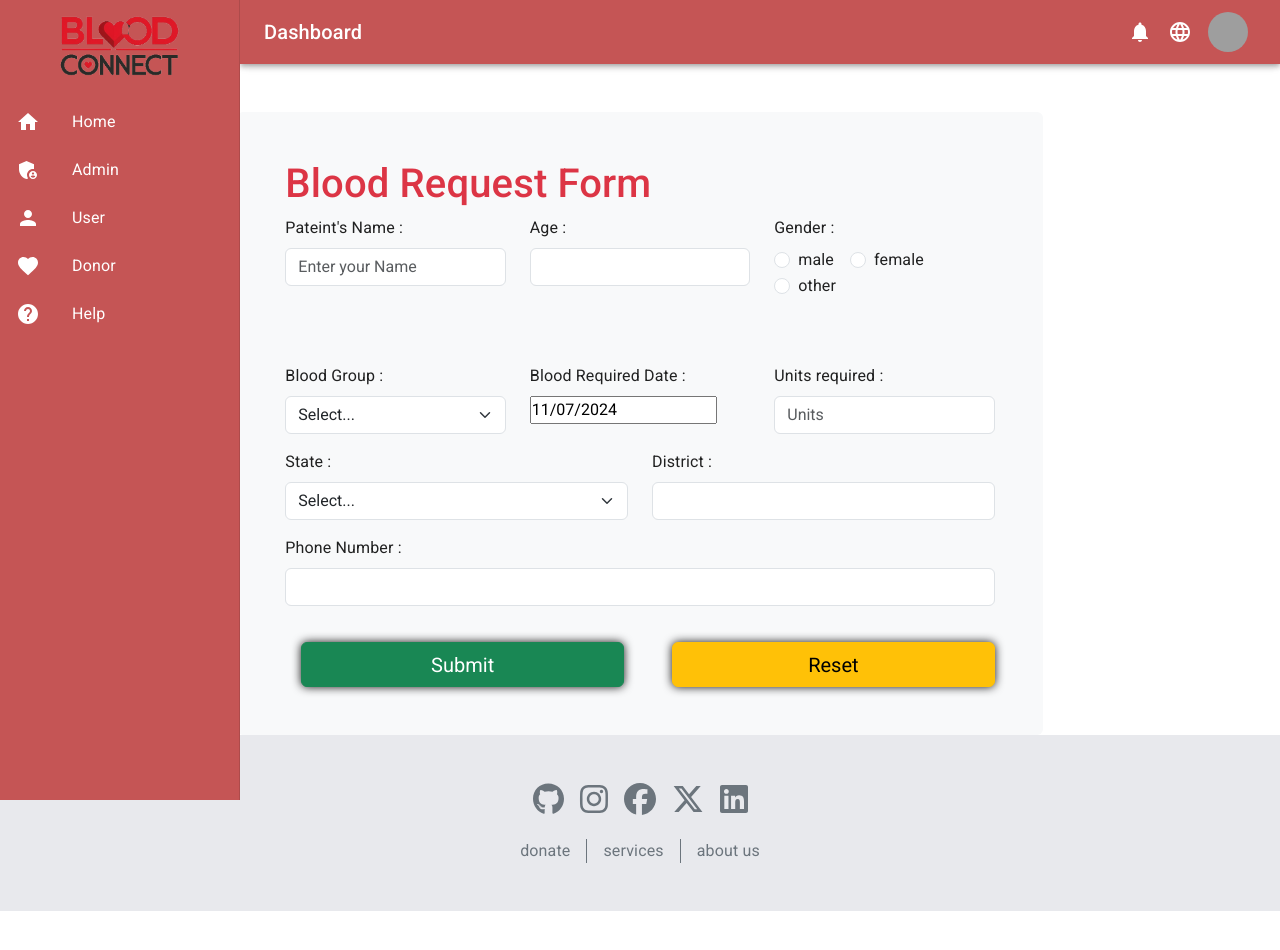
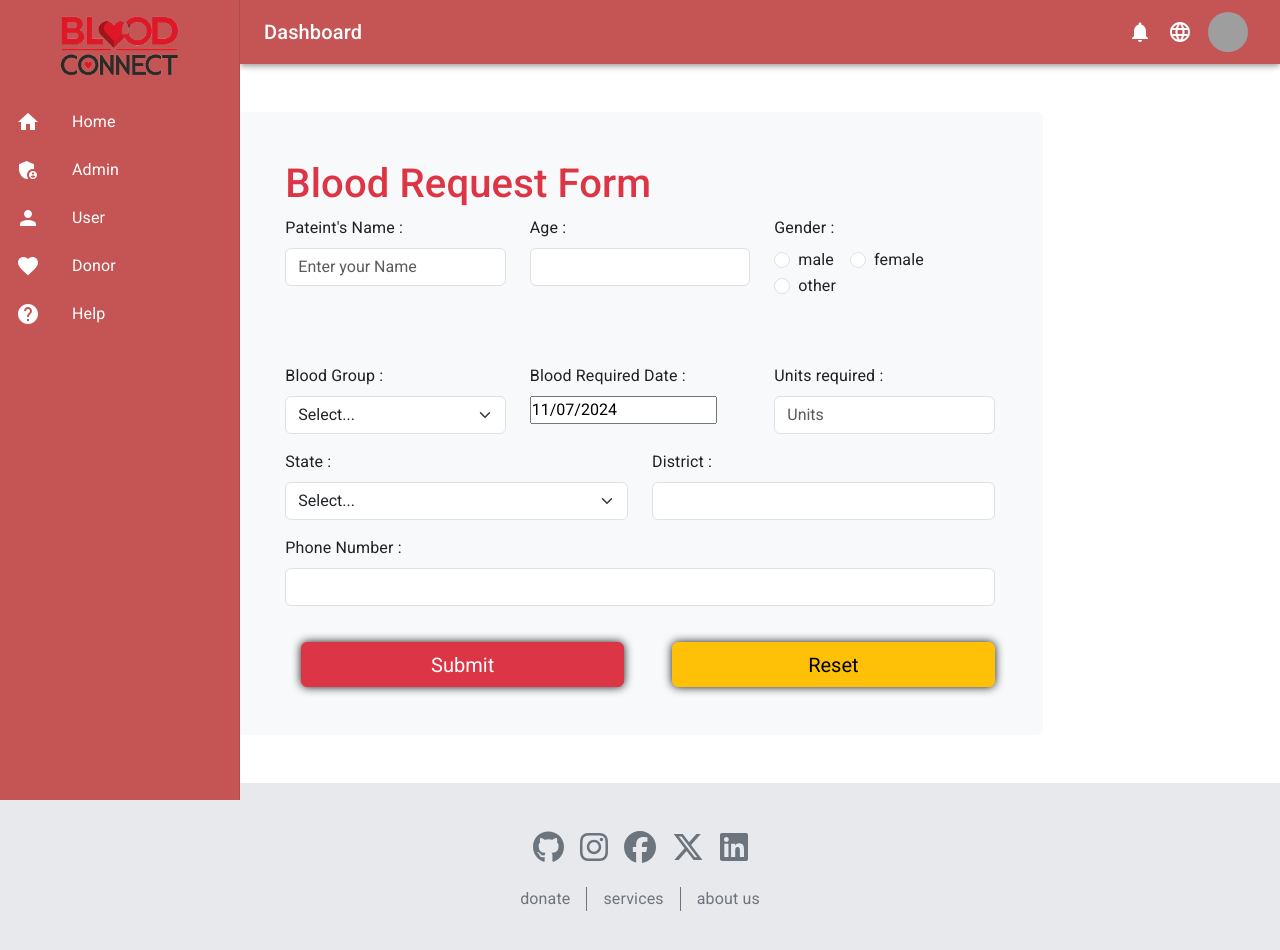
Before and after one commit to sanjaykrishnatk/blood-connect, a React (Vite) app: page /UserDashboard in a window 1280 px wide. Shown: the top 950 px of the page. Before the commit the page ends 911 px from the top, so only its background shows below. Built offline with nearby package versions, Linux system fonts and the light colour scheme; grey boxes are pictures that could not be loaded.

Commit message:
margin changed & submit button color changed into red

```diff
--- a/src/pages/Request.jsx
+++ b/src/pages/Request.jsx
@@ -67,7 +67,7 @@ function Request() {
 
   return (
     <>
-      <div className=" mt-5 d-flex justify-content-center align-items-center">
+      <div className=" mt-5 mb-5 d-flex justify-content-center align-items-center">
         <div className="bg-light p-5 rounded">
           <h1 className="text-danger">Blood Request Form</h1>
 
@@ -247,7 +247,7 @@ function Request() {
             </Form.Group>
 
             <div className='d-flex justify-content-between'>
-              <Button className="ms-3 fs-5" variant="success" type="submit" onClick={handleSubmit}>
+              <Button className="ms-3 fs-5" variant="danger" type="submit" onClick={handleSubmit}>
                 Submit
               </Button>
 
```
